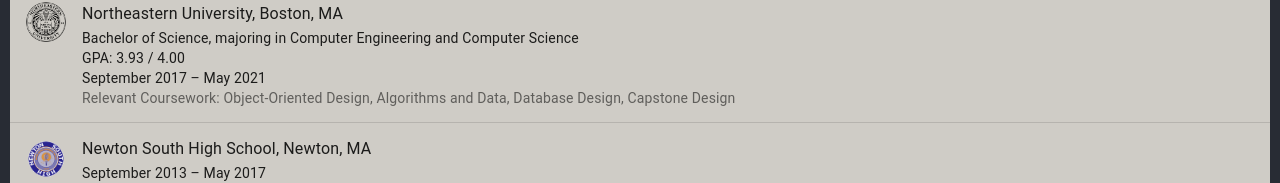
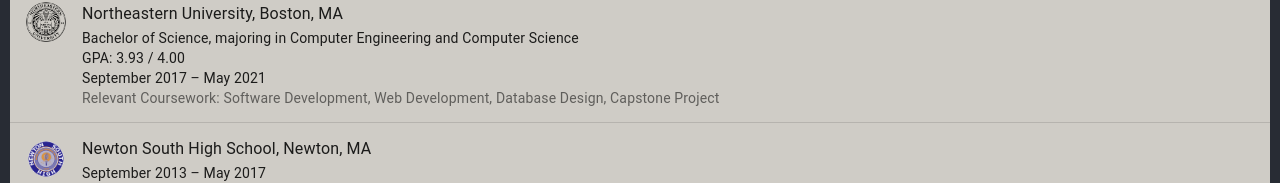
Before and after one commit to harrisonjwong/personal-website, a React (Create React App) app: page /#/about in a window 1280 px wide. Shown: the part 1003-1186 px from the top of the page. Built offline with nearby package versions, Linux system fonts and the light colour scheme.

Commit message:
Change stuff

```diff
--- a/public/index.html
+++ b/public/index.html
@@ -7,7 +7,7 @@
     <meta name="theme-color" content="#000000" />
     <meta
       name="description"
-      content="Harrison Wong is an aspiring Software Engineer and currently a junior at Northeastern University."
+      content="Harrison Wong is an software engineer and currently a senior at Northeastern University."
     />
     <link rel="apple-touch-icon" href="logo192.png" />
     <!--
--- a/src/About.js
+++ b/src/About.js
@@ -57,7 +57,7 @@
                 style={{ width: "50px" }}
               />
             </a>
-            <a className="socialImage" href="mailto:wong.ha@husky.neu.edu">
+            <a className="socialImage" href="mailto:harrisonjwong@gmail.com">
               <img
                 src={Email}
                 title="Email Me"
@@ -67,7 +67,7 @@
             </a>
             <a
               className="socialImage"
-              href="https://github.com/harrisonjwong/resume/blob/master/resume_dec2019.pdf"
+              href="https://github.com/harrisonjwong/resume/blob/master/Harrison_Wong_Resume.pdf"
               target="_blank"
               rel="noopener noreferrer"
             >
@@ -257,7 +257,7 @@
                   </Typography>
                 </React.Fragment>
               }
-              secondary="Relevant Coursework: Object-Oriented Design, Algorithms and Data, Database Design, Capstone Design"
+              secondary="Relevant Coursework: Software Development, Web Development, Database Design, Capstone Project"
             />
           </ListItem>
           <Divider />
```
